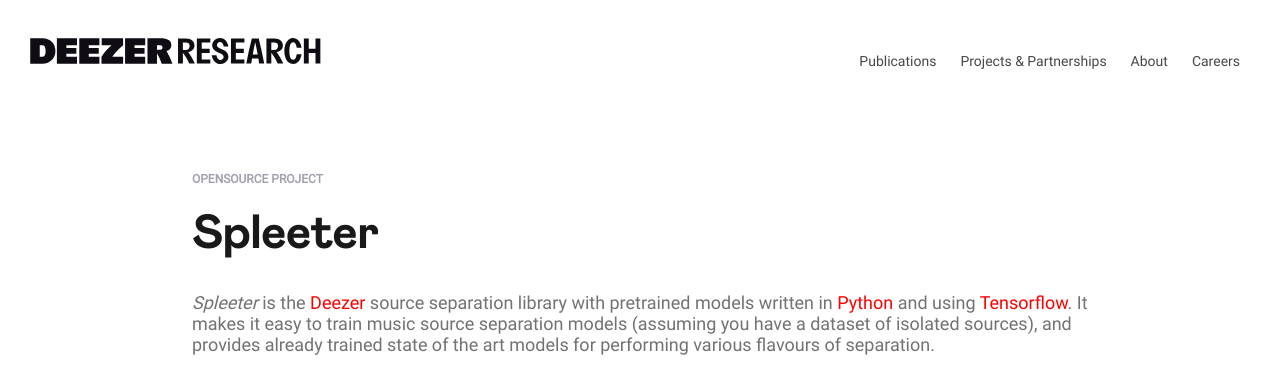
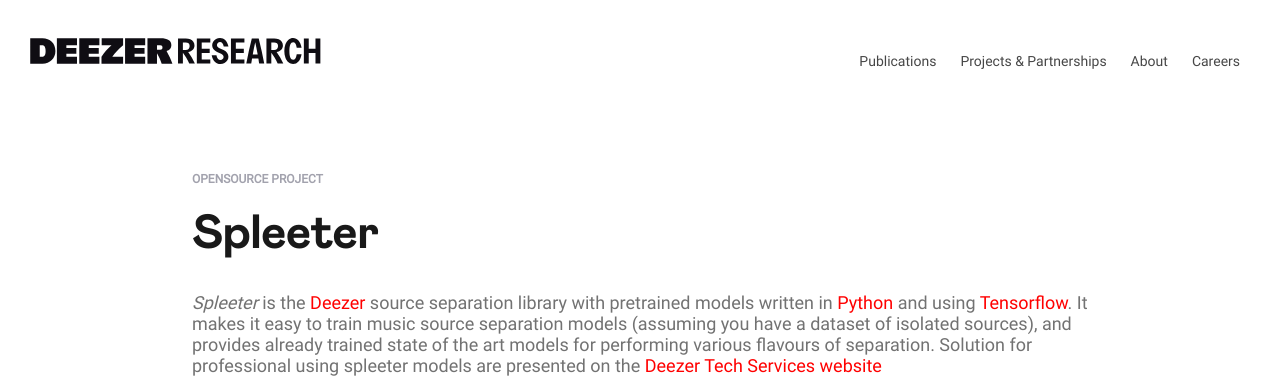
Before and after one commit to deezer/deezer.github.io, a Jekyll site: the page built from _projects/spleeter.md, in a window 1280 px wide and 900 px high, cut to the strip 0-391 px from the top of the window. Built offline with Jekyll 4.4.1, drawn with Linux system fonts in a browser that asks for light colours; some of the changed text lies outside the part shown.

Commit message:
Update spleeter.md
Added link to tech services

```diff
--- a/_projects/spleeter.md
+++ b/_projects/spleeter.md
@@ -6,11 +6,13 @@
     with pretrained models written in <a href="https://www.python.org">Python</a> and using
     <a href="https://www.tensorflow.org">Tensorflow</a>. It makes it easy to train music source
     separation models (assuming you have a dataset of isolated sources), and provides already
-    trained state of the art models for performing various flavours of separation.
+    trained state of the art models for performing various flavours of separation. Solution for professional using spleeter models are presented on the <a href="https://www.deezer-techservices.com/solutions/spleeter/">Deezer Tech Services website</a>
 website: https://github.com/deezer/spleeter
 partners:
     - label: Deezer Blog
       url: https://deezer.io/releasing-spleeter-deezer-r-d-source-separation-engine-2b88985e797e
+    - label: Tech Services
+      url: https://www.deezer-techservices.com/solutions/spleeter/
 ---
 <div class="publication-illustration">
     <img
```
